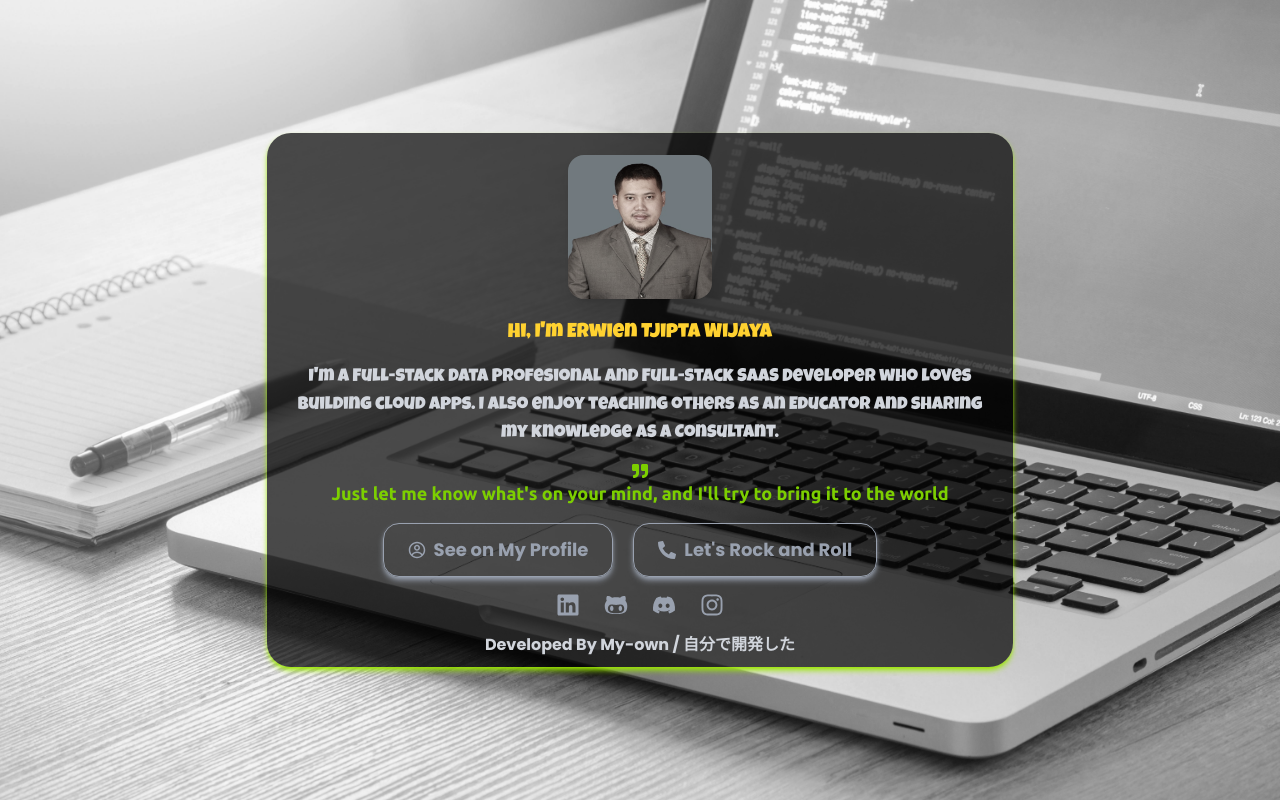
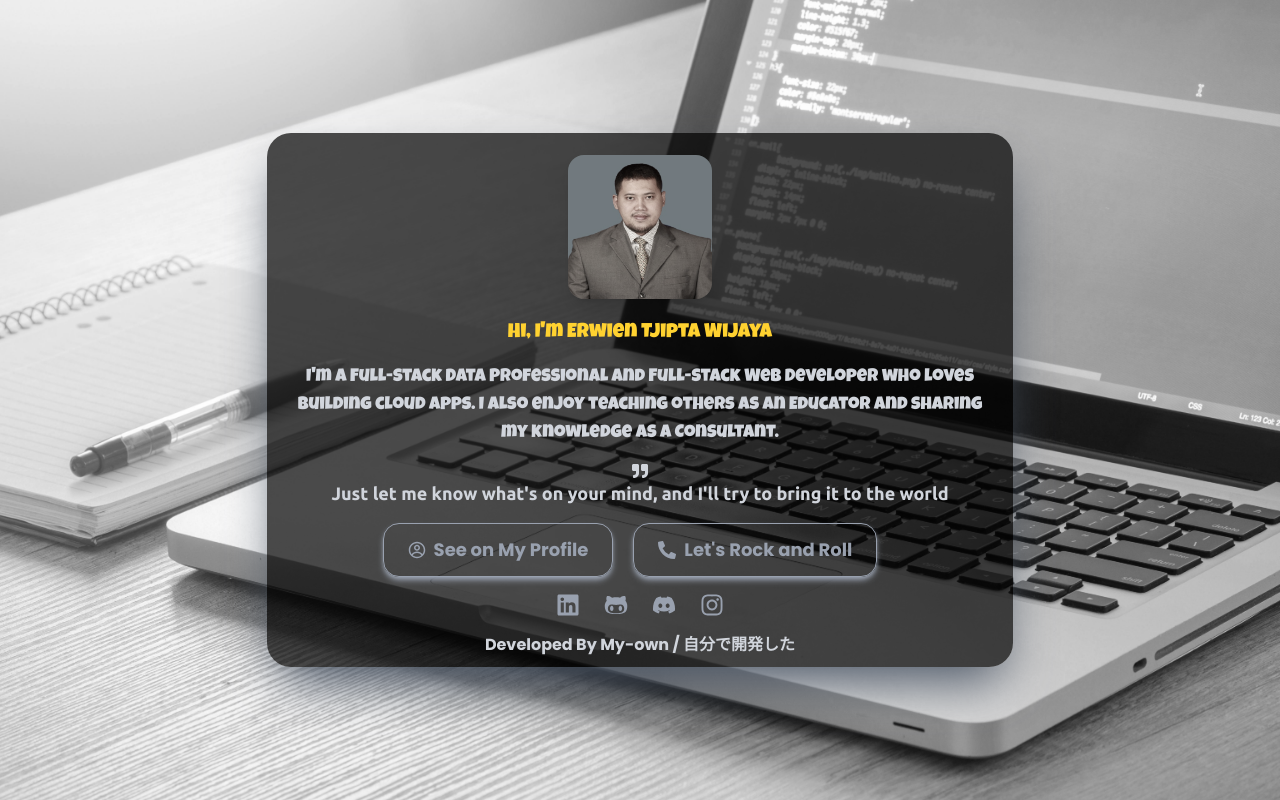
Before and after one commit to erwienwijaya/my-next-portfolio, a Next.js app: page / in a window 1280 px wide. Built offline with nearby package versions, Linux system fonts and the light colour scheme; a web font is replaced by a local one.

Commit message:
call-me-page

```diff
--- a/app/components/CallMe.js
+++ b/app/components/CallMe.js
@@ -4,32 +4,32 @@ import { IoIosMail, IoLogoWhatsapp } from "react-icons/io";
 export default function CallMe() {
   return (
     <div className="font-[family-name:var(--font-poppins-sans)] font-semibold text-gray-300 text-center flex flex-row items-center justify-center">
-      <div className="grid grid-flow-col grid-rows-3 gap-4 mx-52">
-        <div className="row-span-3 col-span2 flex items-center justify-center">
+      <div className="grid grid-flow-col grid-rows-3 gap-4 mx-30">
+        <div className="row-span-3 col-span-2 grid justify-items-stretch">
           <Image
             aria-hidden
             src="/images/qkfvBOKefD1kGIjM3lb7oV00SYxemB3VViahVAffvHMZRHROHJMV6zHfslczpD1T.jpg"
             alt="Photo Call Me"
             layout="responsive"
-            width={2400}
-            height={2400}
-            className="rounded-xl filter grayscale-100 shadow-lg bg-transparent object-cover"
+            width={720}
+            height={640}
+            className="rounded-xl filter grayscale-100 shadow-md shadow-gray-400 object-cover"
           />
         </div>
-        <div className="col-span-1 row-span-2 text-left flex items-start justify-start">
-          <div className="md:text-5xl text-lg flex items-center justify-center">
+        <div className="col-span-1 row-span-2 text-left">
+          <div className="md:text-5xl text-lg flex items-center justify-center mb-4">
             Create Innovative Solutions And Bring Them To The World
           </div>
-          <div className="flex items-center justify-center">
-            Full-Stack Data Profesional | Full-Stack Developer
+          <div className="flex items-center justify-start md:text-2xl sm:text-lg">
+            Full-Stack Data Professional | Full-Stack Web Developer
           </div>
         </div>
-        <div className="col-span-1 text-left font-medium">
-          <div className="flex items-end justify-start text-3xl">
+        <div className="col-span-1 text-left font-medium flex flex-col justify-end">
+          <div className="flex flex-row text-3xl">
             <IoIosMail />
-            <span className="ml-2">erwien.wijaya10@gmail.com</span>
+            <span className="ml-2">erwien.growind@gmail.com</span>
           </div>
-          <div className="flex items-end justify-start text-3xl">
+          <div className="flex flex-row text-3xl">
             <IoLogoWhatsapp />
             <span className="ml-2">+62 81-333-105-149</span>
           </div>
--- a/app/components/Intro.js
+++ b/app/components/Intro.js
@@ -55,10 +55,9 @@ export default function Intro() {
             h-3/4
             w-3/4
             bg-black/70 border border-transparent rounded-3xl
-            shadow-md
             transition-transform duration-300 ease-in transform-gpu
-            hover: shadow-lime-400
-            hover:shadow-xl/30
+            hover: shadow-gray-600
+            hover: shadow-2xl
             hover:scale-110
             hover:translate-y-2
             flex items-center justify-center
@@ -80,15 +79,15 @@ export default function Intro() {
               Hi, I&apos;m Erwien Tjipta Wijaya
             </div>
             <div className="font-[family-name:var(--font-luckies-sans)] md:text-lg text-base font-medium text-gray-300 text-center mb-4">
-              I&apos;m a Full-stack Data Profesional and Full-stack SaaS
+              I&apos;m a Full-stack Data Professional and Full-stack Web
               Developer who loves building cloud apps. I also enjoy teaching
               others as an Educator and sharing my knowledge as a Consultant.
             </div>
-            <div className="font-[family-name:var(--font-cascadia_code)] md:text-base text-sm font-semibold text-lime-500 text-center">
+            <div className="font-[family-name:var(--font-ubuntu_sans)] md:text-base text-sm font-semibold text-gray-300 text-center">
               <FaQuoteRight />
             </div>
-            <div className="font-[family-name:var(--font-ubuntu_sans)] md:text-lg text-base font-semibold text-lime-500 text-center mb-2">
-              Just let me know what&apos;s on your mind, and I&apos;ll try to
+            <div className="font-[family-name:var(--font-ubuntu_sans)] md:text-lg text-base font-semibold text-gray-300 text-center mb-2">
+              Just let me know what&#39;s on your mind, and I&#39;ll try to
               bring it to the world
             </div>
             <div className="font-[family-name:var(--font-poppins-sans)] md:text-lg text-base font-semibold text-gray-400 text-center flex flex-row items-center justify-center my-2">
```
